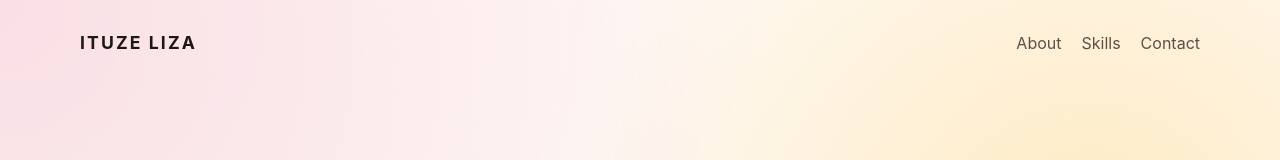
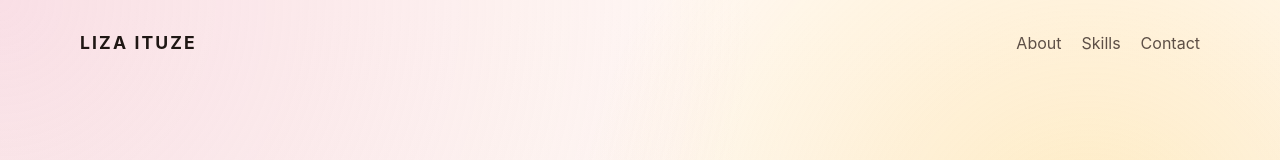
Before and after one commit to lizaituze/landingpage, a React (Vite) app: page / in a window 1280 px wide. Shown: the top 160 px of the page. Built offline with nearby package versions, Linux system fonts and the light colour scheme.

Commit message:
Fix header name order

```diff
--- a/src/App.jsx
+++ b/src/App.jsx
@@ -22,7 +22,7 @@ function App() {
     <main className="page-shell">
       <header className="topbar">
         <a className="brand" href="#home">
-          Ituze Liza
+          Liza Ituze
         </a>
 
         <nav className="nav" aria-label="Primary">
```
